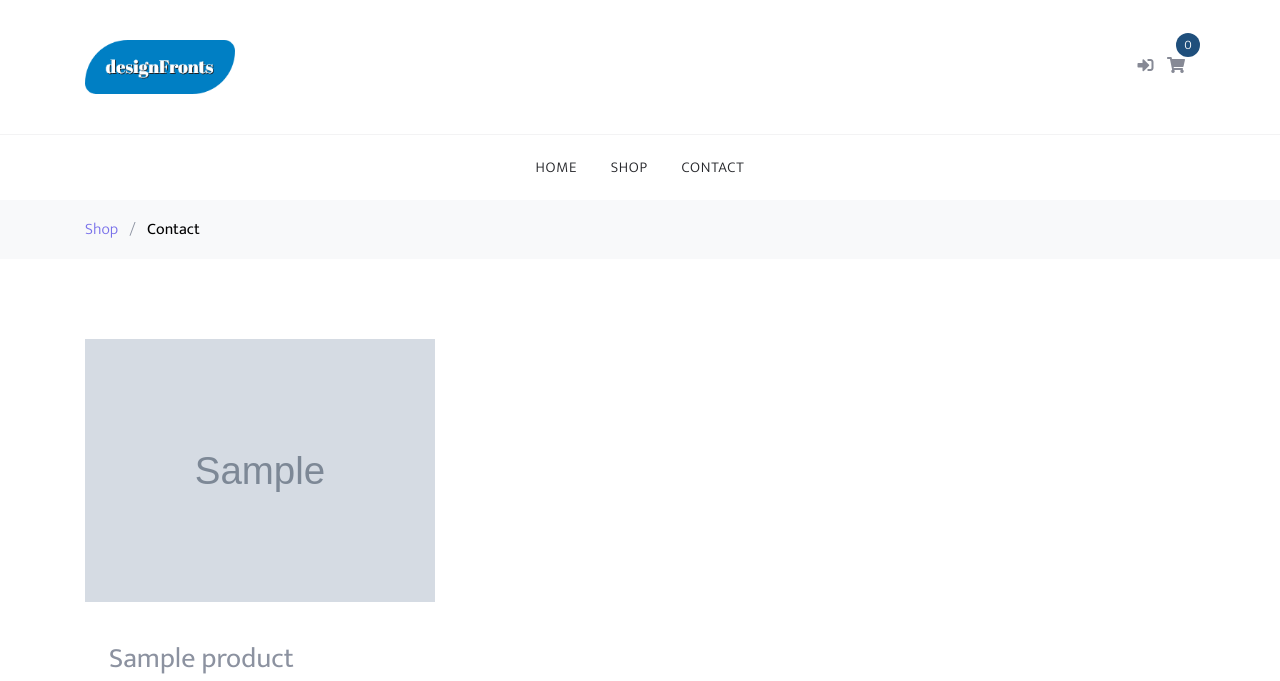
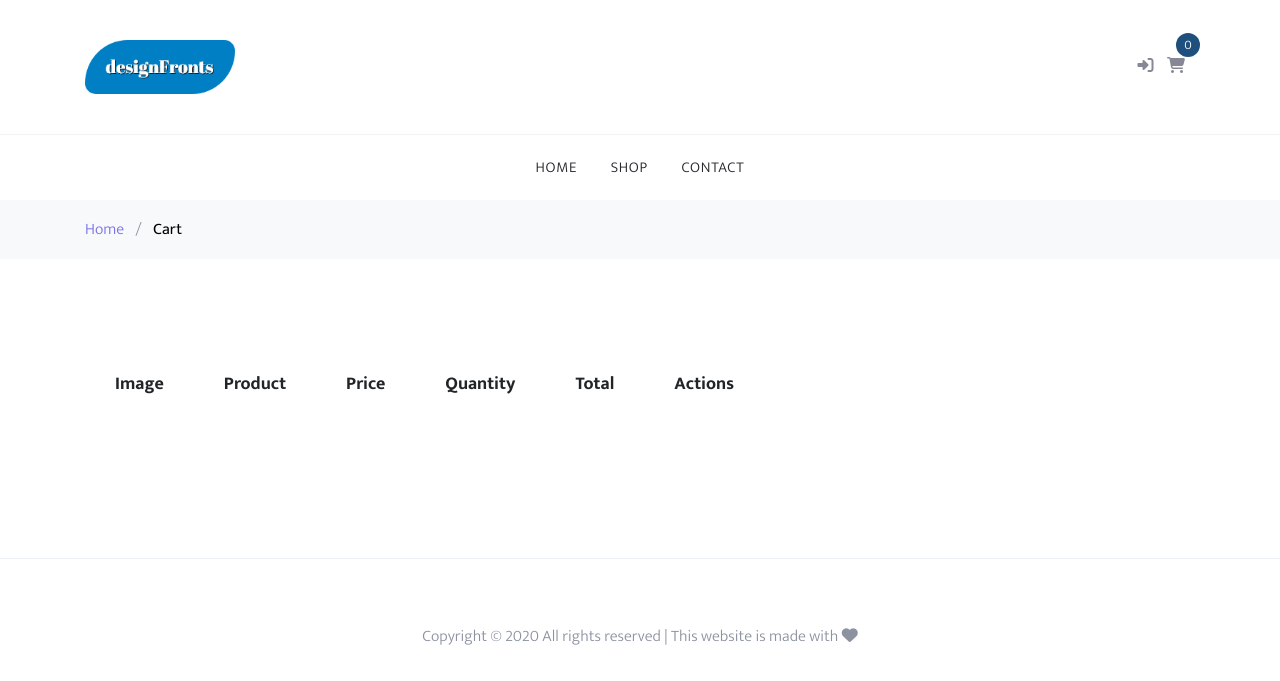
Before and after one commit to retr0drone/git_test_ecom, a Django app: page /cart/ in a window 1280 px wide. Shown: the top 681 px of the page. After the commit the page ends 645 px from the top, so only its background shows below. Run offline with Django 3.2, Linux system fonts and the light colour scheme; tables that the repository leaves empty hold one stand-in row (values such as "Sample post"); grey boxes marked "Sample" are stand-in pictures; lists and menus that the app fills with data are empty; some libraries are stand-ins or nearby versions.

Commit message:
Add Items to Cart

```diff
--- a/cart/urls.py
+++ b/cart/urls.py
@@ -5,6 +5,8 @@ from . import views
 app_name = 'cart'
 
 urlpatterns = [
-    path('', views.ProductListView.as_view(), name='product-list'),
-    path('<slug>/', views.ProductDetailView.as_view(), name='product-detail'),
+    path('', views.CartView.as_view(), name='summary'),
+    path('shop/', views.ProductListView.as_view(), name='product-list'),
+    path('shop/<slug>/', views.ProductDetailView.as_view(), name='product-detail'),
+
 ]
--- a/cart/views.py
+++ b/cart/views.py
@@ -37,7 +37,8 @@ class ProductDetailView(generic.FormView):
         item_filter = order.items.filter(
             product=product,
             color=form.cleaned_data['color'],
-            size=form.cleaned_data['size']        )
+            size=form.cleaned_data['size']
+        )
 
 
         if item_filter.exists():
@@ -56,3 +57,12 @@ class ProductDetailView(generic.FormView):
         context = super(ProductDetailView, self).get_context_data(**kwargs)
         context['product'] = self.get_object()
         return context
+
+
+class CartView(generic.TemplateView):
+    template_name = 'cart/cart.html'
+
+    def get_context_data(self, **kwargs):
+        context = super(CartView, self).get_context_data(**kwargs)
+        context['order'] = get_or_set_order_session(self.request)
+        return context
--- a/templates/base.html
+++ b/templates/base.html
@@ -36,6 +36,7 @@
     <link rel="stylesheet" href="{% static 'css/style.css' %}">
     <link rel="stylesheet" href="https://cdnjs.cloudflare.com/ajax/libs/font-awesome/5.12.1/css/all.min.css"
           integrity="sha256-mmgLkCYLUQbXn0B1SRqzHar6dCnv9oZFPEC1g1cwlkk=" crossorigin="anonymous"/>
+    <script src="https://kit.fontawesome.com/8117326c4c.js" crossorigin="anonymous"></script>
 </head>
 
 <body>
@@ -65,7 +66,7 @@
                                     {% endif %}
                                 </li>
                                 <li>
-                                    <a href="/" class="site-cart">
+                                    <a href="{% url 'cart:summary' %}" class="site-cart">
                                         <span><i class="fas fa-shopping-cart"></i></span>
                                         <span class="count">0</span>
                                     </a>
--- /dev/null
+++ b/templates/cart/cart.html
@@ -0,0 +1,76 @@
+{% extends "base.html" %}
+{% load crispy_forms_tags %}
+
+{% block content %}
+
+<div class="bg-light py-3">
+  <div class="container">
+    <div class="row">
+      <div class="col-md-12 mb-0">
+        <a href="{% url 'home' %}">Home</a>
+        <span class="mx-2 mb-0">/</span>
+        <strong class="text-black">Cart</strong>
+      </div>
+    </div>
+  </div>
+</div>
+
+<div class="site-section">
+  <div class="container">
+    <div class="row mb-5">
+        <div class="col-md-12">
+            <div class="site-blocks-table">
+                <table>
+                    <thead>
+                        <tr>
+                            <th>Image</th>
+                            <th>Product</th>
+                            <th>Price</th>
+                            <th>Quantity</th>
+                            <th>Total</th>
+                            <th>Actions</th>
+                        </tr>
+                    </thead>
+                    <tbody>
+                        {% for item in order.items.all %}
+                            <tr>
+                                <td class="product-thumbnail"><img src="{{ item.product.image.url }}" class="img-fluid" alt="">
+                                </td>
+                                <td class="product-name">
+                                    <h2 class="h5 text-black">{{ item.product.title }}</h2>
+                                    <small>Color: {{ item.color.name }}</small>
+                                    <small>Size: {{ item.size.name }}</small>
+                                </td>
+                                <td>$0</td>
+                                <td>
+                                    <div class="input-group mb-3" style="max-width: 120px;">
+                                        <div class="input-group-prepend">
+                                            <a href="#" class="btn btn-outline-primary">&minus;
+                                            </a>
+                                        </div>
+                                        <input type="text" class="form-control text-center"
+                                        value="{{ item.quantity }}" >
+                                        <div class="input-group-append">
+                                            <a href="#" class="btn btn-outline-primary">&plus;
+                                            </a>
+                                        </div>
+                                    </div>
+                                </td>
+                                <td>
+                                    $0
+                                </td>
+                                <td>
+                                    <a href="#" class="btn btn-primary btn-small"><i class="far fa-trash-alt"></i></a>
+                                </td>
+                            </tr>
+
+                        {% endfor %}
+                    </tbody>
+                </table>
+            </div>
+        </div>
+    </div>
+  </div>
+</div>
+
+{% endblock content %}
```
